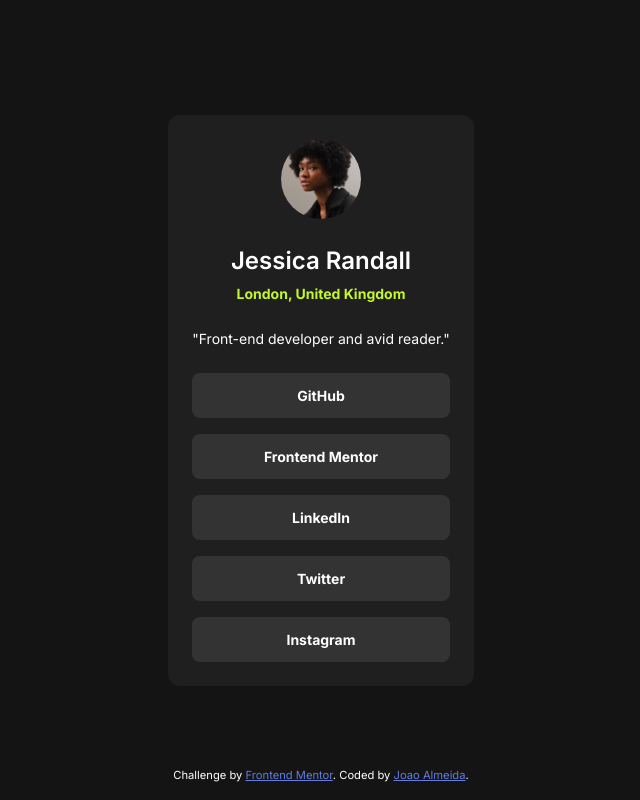
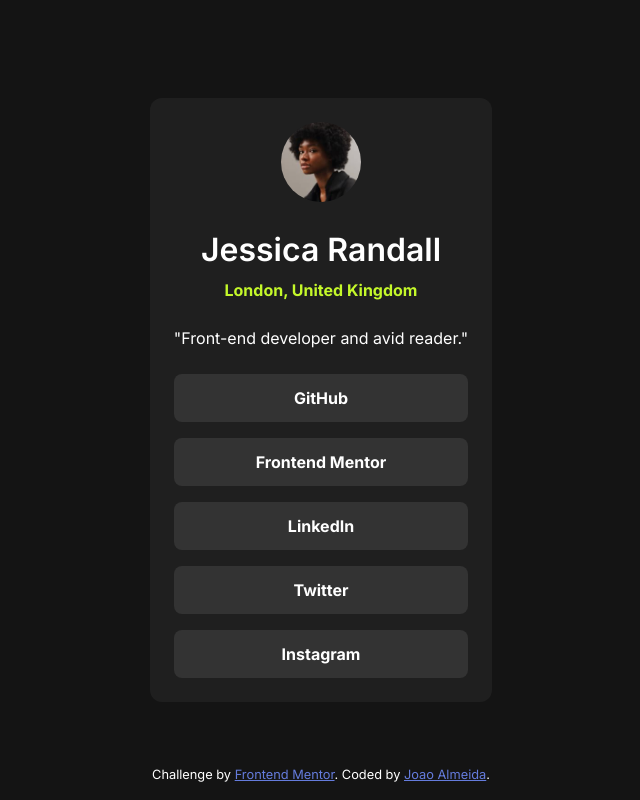
Before and after one commit to joao-almeida11/social-links-profile, a React (Vite) app: page / in a window 1280 px wide. Shown: the whole page, without its empty margins (319-959 px from the left). Built offline with nearby package versions, Linux system fonts and the light colour scheme.

Commit message:
fix: variable font size

```diff
--- a/src/styles/components/_attribution.scss
+++ b/src/styles/components/_attribution.scss
@@ -1,5 +1,5 @@
 .attribution {
-  font-size: 0.7rem;
+  font-size: clamp(0.65rem, 2vw + 0.6rem, 0.8rem);
   text-align: center;
   color: var(--white);
 }
--- a/src/styles/pages/_homepage.scss
+++ b/src/styles/pages/_homepage.scss
@@ -16,4 +16,6 @@
   left: 50%;
   transform: translateX(-50%);
   z-index: 10;
+  width: 100%;
+  padding: 0 var(--spacing-300);
 }
--- a/src/styles/typography/_text_presets.scss
+++ b/src/styles/typography/_text_presets.scss
@@ -1,17 +1,17 @@
 .text-preset-1 {
-  font-size: 1.5rem;
+  font-size: clamp(1rem, 2vw + 1rem, 2rem);
   line-height: 150%;
   letter-spacing: 0;
   font-weight: 600;
 }
 .text-preset-2 {
-  font-size: 0.875rem;
+  font-size: clamp(0.5rem, 2vw + 0.5rem, 1rem);
   line-height: 150%;
   letter-spacing: 0;
   font-weight: 400;
 }
 .text-preset-2-bold {
-  font-size: 0.875rem;
+  font-size: clamp(0.5rem, 2vw + 0.5rem, 1rem);
   line-height: 150%;
   letter-spacing: 0;
   font-weight: 700;
```
